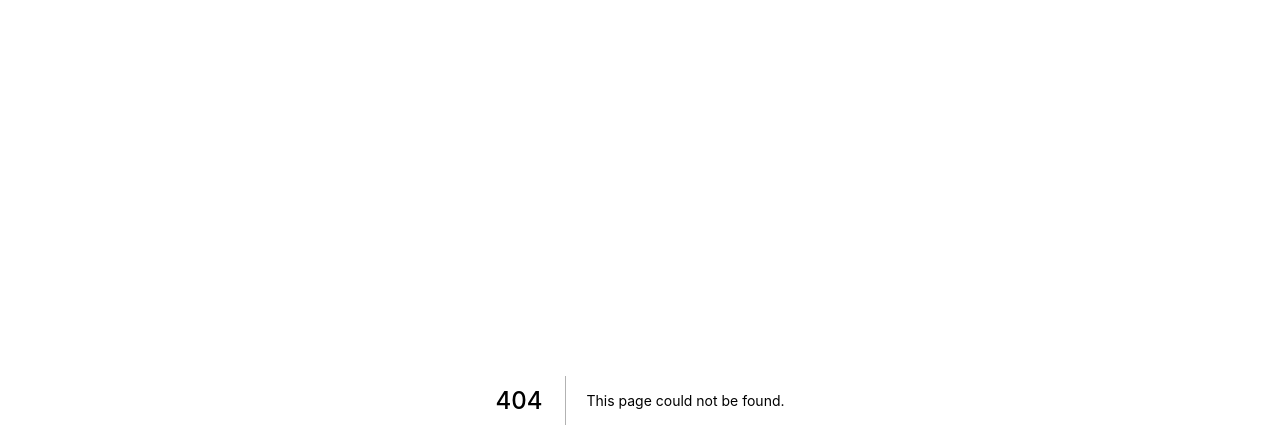
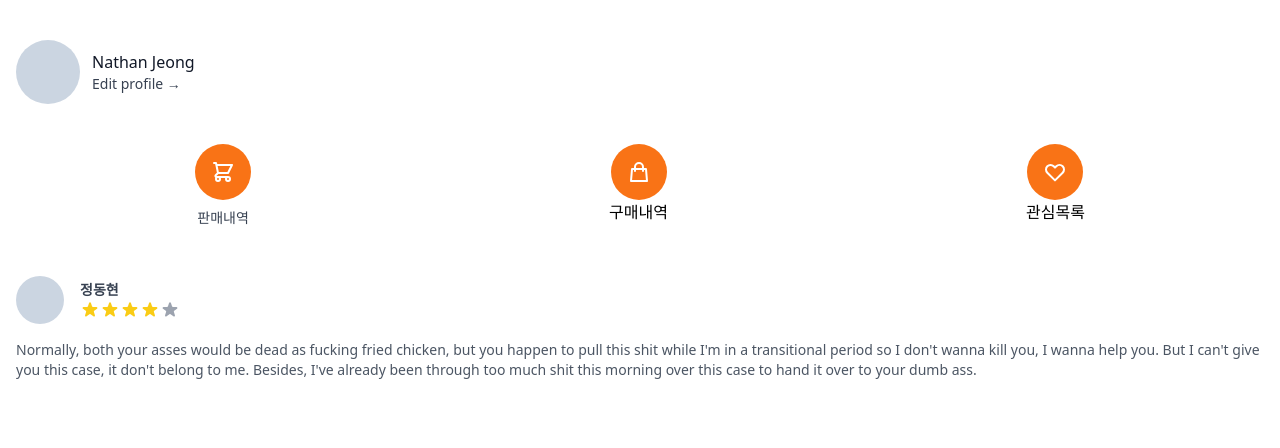
Before and after one commit to NathanJeong/carrot-market, a Next.js app: page /profile in a window 1280 px wide. Before the commit this address had no page. Shown: the top 448 px of the page. Built offline with nearby package versions, Linux system fonts and the light colour scheme.

Commit message:
#3.10 Profile

```diff
--- /dev/null
+++ b/pages/profile.tsx
@@ -0,0 +1,132 @@
+import type { NextPage } from "next";
+
+const Profile: NextPage = () => {
+  return (
+    <div className="py-10 px-4">
+      <div className="flex items-center space-x-3">
+        <div className="w-16 h-16 bg-slate-300 rounded-full" />
+        <div className="flex flex-col">
+          <span className="font-medium text-gray-900">Nathan Jeong</span>
+          <span className="text-sm text-gray-700">Edit profile &rarr;</span>
+        </div>
+      </div>
+      <div className="mt-10 flex justify-around">
+        <div className="flex flex-col items-center">
+          <div className="w-14 h-14 text-white bg-orange-500 rounded-full flex items-center justify-center">
+            <svg
+              className="w-6 h-6"
+              fill="none"
+              stroke="currentColor"
+              viewBox="0 0 24 24"
+              xmlns="http://www.w3.org/2000/svg">
+              <path
+                strokeLinecap="round"
+                strokeLinejoin="round"
+                strokeWidth="2"
+                d="M3 3h2l.4 2M7 13h10l4-8H5.4M7 13L5.4 5M7 13l-2.293 2.293c-.63.63-.184 1.707.707 1.707H17m0 0a2 2 0 100 4 2 2 0 000-4zm-8 2a2 2 0 11-4 0 2 2 0 014 0z"></path>
+            </svg>
+          </div>
+          <span className="text-sm mt-2 font-medium text-gray-700">
+            판매내역
+          </span>
+        </div>
+        <div className="flex flex-col items-center">
+          <div className="w-14 h-14 text-white bg-orange-500 rounded-full flex items-center justify-center">
+            <svg
+              className="w-6 h-6"
+              fill="none"
+              stroke="currentColor"
+              viewBox="0 0 24 24"
+              xmlns="http://www.w3.org/2000/svg">
+              <path
+                strokeLinecap="round"
+                strokeLinejoin="round"
+                strokeWidth="2"
+                d="M16 11V7a4 4 0 00-8 0v4M5 9h14l1 12H4L5 9z"></path>
+            </svg>
+          </div>
+          <span>구매내역</span>
+        </div>
+        <div className="flex flex-col items-center">
+          <div className="w-14 h-14 text-white bg-orange-500 rounded-full flex items-center justify-center">
+            <svg
+              className="w-6 h-6"
+              fill="none"
+              stroke="currentColor"
+              viewBox="0 0 24 24"
+              xmlns="http://www.w3.org/2000/svg">
+              <path
+                strokeLinecap="round"
+                strokeLinejoin="round"
+                strokeWidth="2"
+                d="M4.318 6.318a4.5 4.5 0 000 6.364L12 20.364l7.682-7.682a4.5 4.5 0 00-6.364-6.364L12 7.636l-1.318-1.318a4.5 4.5 0 00-6.364 0z"></path>
+            </svg>
+          </div>
+          <span>관심목록</span>
+        </div>
+      </div>
+      <div className="mt-12">
+        <div className="flex space-x-4 items-center">
+          <div className="w-12 h-12 rounded-full bg-slate-300" />
+          <div>
+            <h4 className=" text-sm font-bold text-gray-700">정동현</h4>
+            <div className="flex items-center">
+              <svg
+                className="text-yellow-400 h-5 w-5"
+                xmlns="http://www.w3.org/2000/svg"
+                viewBox="0 0 20 20"
+                fill="currentColor"
+                aria-hidden="true">
+                <path d="M9.049 2.927c.3-.921 1.603-.921 1.902 0l1.07 3.292a1 1 0 00.95.69h3.462c.969 0 1.371 1.24.588 1.81l-2.8 2.034a1 1 0 00-.364 1.118l1.07 3.292c.3.921-.755 1.688-1.54 1.118l-2.8-2.034a1 1 0 00-1.175 0l-2.8 2.034c-.784.57-1.838-.197-1.539-1.118l1.07-3.292a1 1 0 00-.364-1.118L2.98 8.72c-.783-.57-.38-1.81.588-1.81h3.461a1 1 0 00.951-.69l1.07-3.292z" />
+              </svg>
+              <svg
+                className="text-yellow-400 h-5 w-5"
+                xmlns="http://www.w3.org/2000/svg"
+                viewBox="0 0 20 20"
+                fill="currentColor"
+                aria-hidden="true">
+                <path d="M9.049 2.927c.3-.921 1.603-.921 1.902 0l1.07 3.292a1 1 0 00.95.69h3.462c.969 0 1.371 1.24.588 1.81l-2.8 2.034a1 1 0 00-.364 1.118l1.07 3.292c.3.921-.755 1.688-1.54 1.118l-2.8-2.034a1 1 0 00-1.175 0l-2.8 2.034c-.784.57-1.838-.197-1.539-1.118l1.07-3.292a1 1 0 00-.364-1.118L2.98 8.72c-.783-.57-.38-1.81.588-1.81h3.461a1 1 0 00.951-.69l1.07-3.292z" />
+              </svg>
+              <svg
+                className="text-yellow-400 h-5 w-5"
+                xmlns="http://www.w3.org/2000/svg"
+                viewBox="0 0 20 20"
+                fill="currentColor"
+                aria-hidden="true">
+                <path d="M9.049 2.927c.3-.921 1.603-.921 1.902 0l1.07 3.292a1 1 0 00.95.69h3.462c.969 0 1.371 1.24.588 1.81l-2.8 2.034a1 1 0 00-.364 1.118l1.07 3.292c.3.921-.755 1.688-1.54 1.118l-2.8-2.034a1 1 0 00-1.175 0l-2.8 2.034c-.784.57-1.838-.197-1.539-1.118l1.07-3.292a1 1 0 00-.364-1.118L2.98 8.72c-.783-.57-.38-1.81.588-1.81h3.461a1 1 0 00.951-.69l1.07-3.292z" />
+              </svg>
+              <svg
+                className="text-yellow-400 h-5 w-5"
+                xmlns="http://www.w3.org/2000/svg"
+                viewBox="0 0 20 20"
+                fill="currentColor"
+                aria-hidden="true">
+                <path d="M9.049 2.927c.3-.921 1.603-.921 1.902 0l1.07 3.292a1 1 0 00.95.69h3.462c.969 0 1.371 1.24.588 1.81l-2.8 2.034a1 1 0 00-.364 1.118l1.07 3.292c.3.921-.755 1.688-1.54 1.118l-2.8-2.034a1 1 0 00-1.175 0l-2.8 2.034c-.784.57-1.838-.197-1.539-1.118l1.07-3.292a1 1 0 00-.364-1.118L2.98 8.72c-.783-.57-.38-1.81.588-1.81h3.461a1 1 0 00.951-.69l1.07-3.292z" />
+              </svg>
+              <svg
+                className="text-gray-400 h-5 w-5"
+                xmlns="http://www.w3.org/2000/svg"
+                viewBox="0 0 20 20"
+                fill="currentColor"
+                aria-hidden="true">
+                <path d="M9.049 2.927c.3-.921 1.603-.921 1.902 0l1.07 3.292a1 1 0 00.95.69h3.462c.969 0 1.371 1.24.588 1.81l-2.8 2.034a1 1 0 00-.364 1.118l1.07 3.292c.3.921-.755 1.688-1.54 1.118l-2.8-2.034a1 1 0 00-1.175 0l-2.8 2.034c-.784.57-1.838-.197-1.539-1.118l1.07-3.292a1 1 0 00-.364-1.118L2.98 8.72c-.783-.57-.38-1.81.588-1.81h3.461a1 1 0 00.951-.69l1.07-3.292z" />
+              </svg>
+            </div>
+          </div>
+        </div>
+        <div className="mt-4 text-gray-600 text-sm">
+          <p>
+            Normally, both your asses would be dead as fucking fried chicken,
+            but you happen to pull this shit while I&apos;m in a transitional
+            period so I don&apos;t wanna kill you, I wanna help you. But I
+            can&apos;t give you this case, it don&apos;t belong to me. Besides,
+            I&apos;ve already been through too much shit this morning over this
+            case to hand it over to your dumb ass.
+          </p>
+        </div>
+      </div>
+    </div>
+  );
+};
+
+export default Profile;
```
